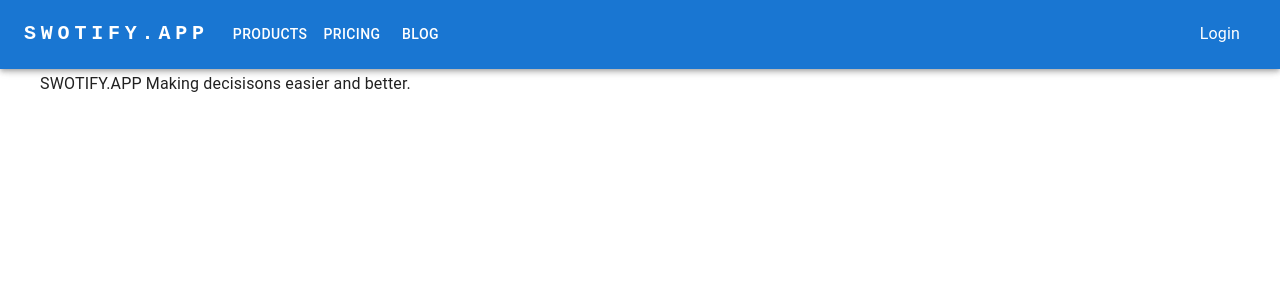
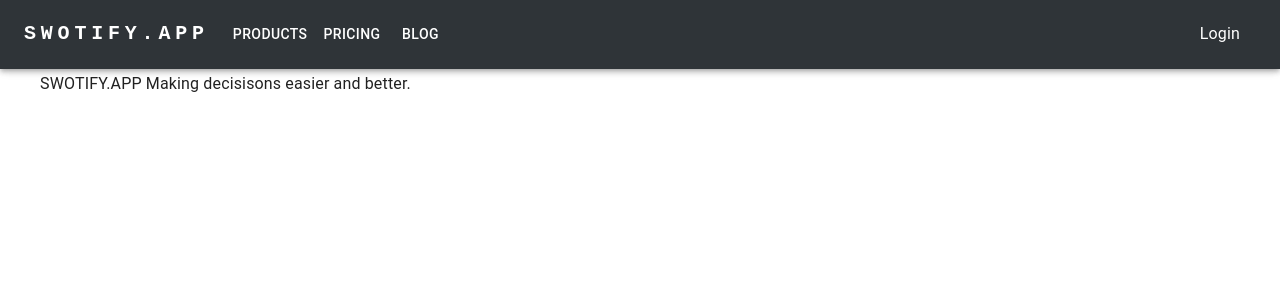
Before and after one commit to swetankkk/swot-frontend, a React (Create React App) app: page / in a window 1280 px wide. Shown: the top 300 px of the page. Built offline with nearby package versions, Linux system fonts and the light colour scheme.

Commit message:
Landing Page Color Change

```diff
--- a/src/Components/LandingHeader.js
+++ b/src/Components/LandingHeader.js
@@ -72,7 +72,11 @@ export function LandingHeader() {
 				},
 			}}
 		>
-			<AppBar>
+			<AppBar
+				sx={{
+					backgroundColor: '#2F3438',
+				}}
+			>
 				<Container maxWidth='xl' position='static'>
 					<Toolbar disableGutters>
 						<Typography
```
Also changed, not shown: src/Pages/Landing.js (+0 -17 lines).
